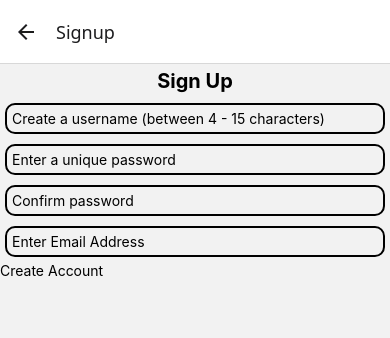
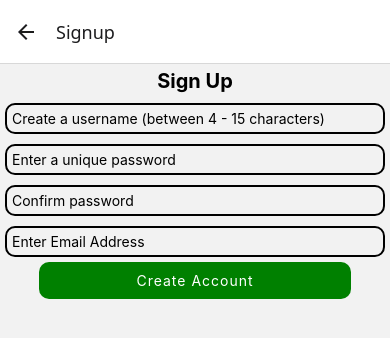
Before and after one commit to ComputerScienceWarrior/fitness-goals, a React Native app: screen /Signup in a window 390 px wide. Shown: the top 338 px of the page. Built offline with nearby package versions, Linux system fonts and the light colour scheme.

Commit message:
styles the "create account" button

```diff
--- a/components/Signup/Styles.js
+++ b/components/Signup/Styles.js
@@ -17,6 +17,18 @@ const styles = StyleSheet.create({
     alertText: {
         color: 'red'
     },
+    createAccountButton: {
+        padding: 10,
+        backgroundColor: 'green',
+        width: '80%',
+        margin: 'auto',
+        borderRadius: 10,
+    },
+    createAccountButtonText: {
+        color: 'white',
+        textAlign: 'center',
+        letterSpacing: 1
+    }
 })
 
 export default styles;
```
